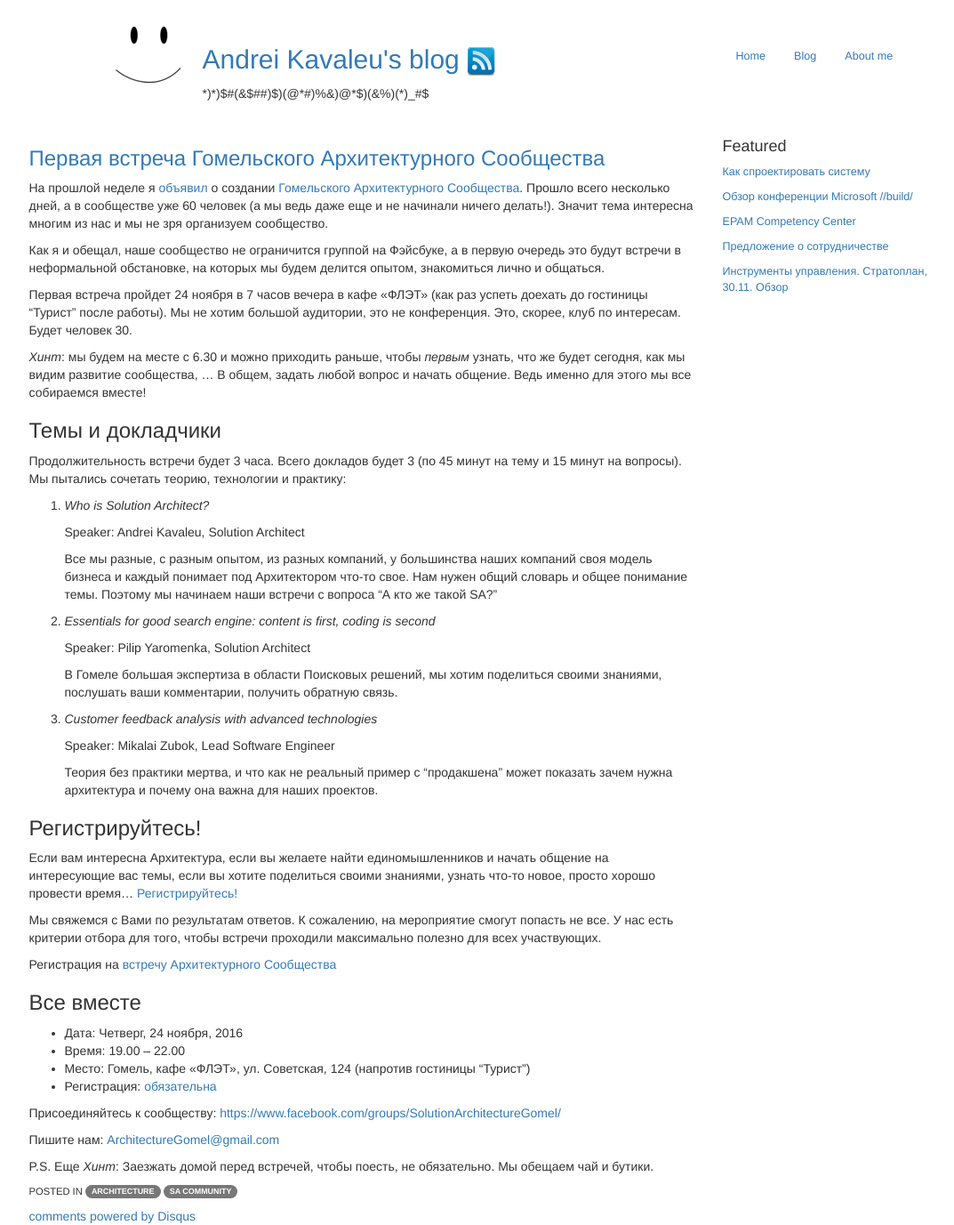
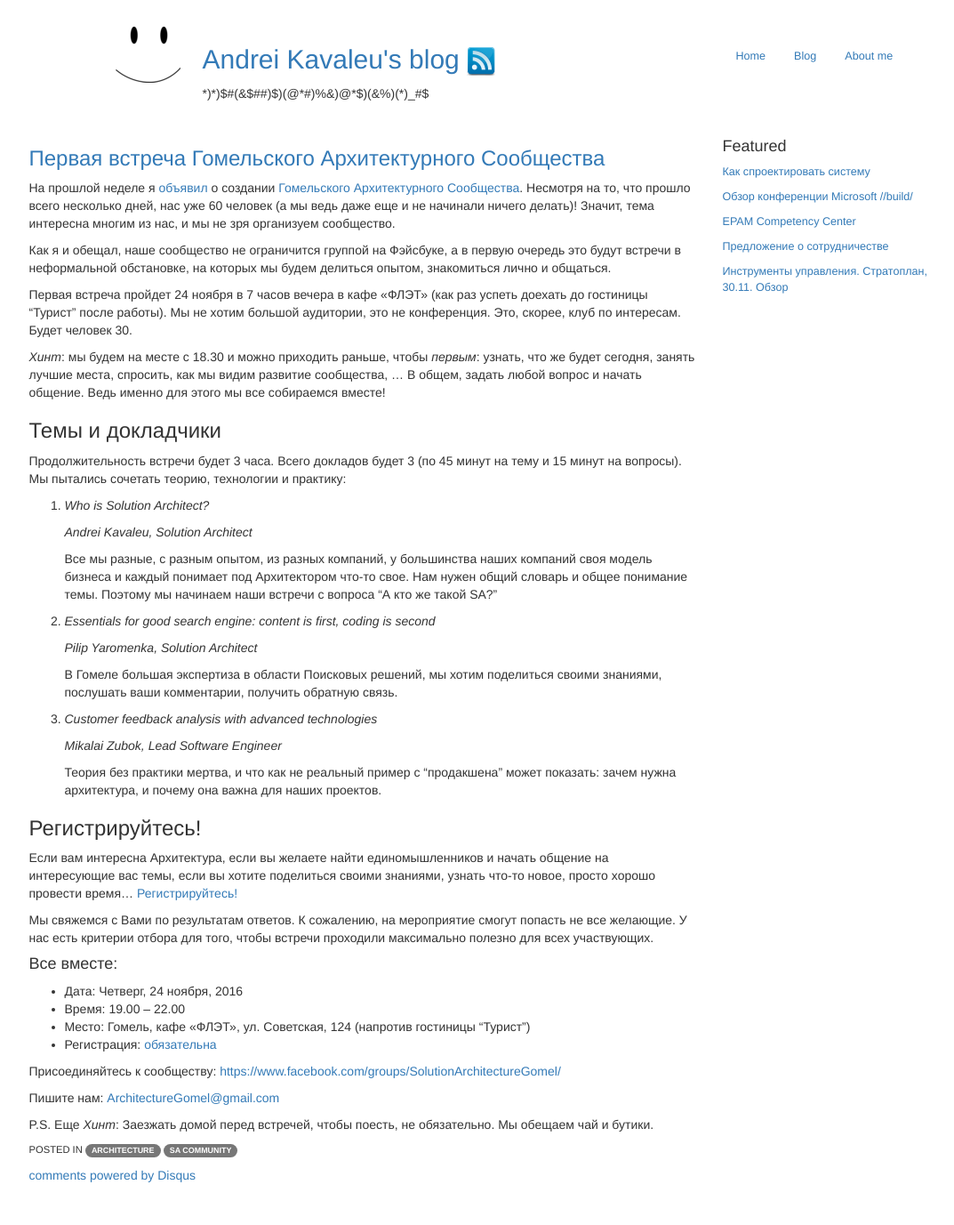
Before and after one commit to akava/akava.github.io, a Jekyll site: the page built from _posts/2015-11-16-SA-Community-Meetup-1.md, in a window 1280 px wide. Shown: the whole page at 89% size, without its empty margins (135-1208 px from the left). Built offline with Jekyll 4.4.1, drawn with Linux system fonts in a browser that asks for light colours; nearby versions of some CDN libraries; comment, search, counter and statistics services are not loaded; after the commit the page ends 1331 px from its top, so only the background shows below that.

Commit message:
Corrections to 2015-11-16-SA-Community-Meetup-1

```diff
--- a/_posts/2015-11-16-SA-Community-Meetup-1.md
+++ b/_posts/2015-11-16-SA-Community-Meetup-1.md
@@ -11,13 +11,13 @@ tags:
   slug: sa-community
 ---
 
-На прошлой неделе я [объявил](http://kavaleu.ru/blog/35-solution-architecture-community-gomel/) о создании [Гомельского Архитектурного Сообщества](https://www.facebook.com/groups/SolutionArchitectureGomel/). Прошло всего несколько дней, а в сообществе уже 60 человек (а мы ведь даже еще и не начинали ничего делать!). Значит тема интересна многим из нас и мы не зря организуем сообщество.
+На прошлой неделе я [объявил](http://kavaleu.ru/blog/35-solution-architecture-community-gomel/) о создании [Гомельского Архитектурного Сообщества](https://www.facebook.com/groups/SolutionArchitectureGomel/). Несмотря на то, что прошло всего несколько дней, нас уже 60 человек (а мы ведь даже еще и не начинали ничего делать)! Значит, тема интересна многим из нас, и мы не зря организуем сообщество.
 
-Как я и обещал, наше сообщество не ограничится группой на Фэйсбуке, а в первую очередь это будут встречи в неформальной обстановке, на которых мы будем делится опытом, знакомиться лично и общаться.
+Как я и обещал, наше сообщество не ограничится группой на Фэйсбуке, а в первую очередь это будут встречи в неформальной обстановке, на которых мы будем делиться опытом, знакомиться лично и общаться.
 
 Первая встреча пройдет 24 ноября в 7 часов вечера в кафе «ФЛЭТ»   <!--more-->  (как раз успеть доехать до гостиницы "Турист" после работы). Мы не хотим большой аудитории, это не конференция. Это, скорее, клуб по интересам. Будет человек 30.
 
-*Хинт*: мы будем на месте с 6.30 и можно приходить раньше, чтобы *первым* узнать, что же будет сегодня, как мы видим развитие сообщества, ... В общем, задать любой вопрос и начать общение. Ведь именно для этого мы все собираемся вместе!
+*Хинт*: мы будем на месте с 18.30 и можно приходить раньше, чтобы *первым*: узнать, что же будет сегодня, занять лучшие места, спросить, как мы видим развитие сообщества, ... В общем, задать любой вопрос и начать общение. Ведь именно для этого мы все собираемся вместе!
 
 ### Темы и докладчики
 
@@ -25,31 +25,29 @@ tags:
 
 1. *Who is Solution Architect?*
 
-   Speaker: Andrei Kavaleu, Solution Architect
+   *Andrei Kavaleu, Solution Architect*
 
    Все мы разные, с разным опытом, из разных компаний, у большинства наших компаний своя модель бизнеса и каждый понимает под Архитектором что-то свое. Нам нужен общий словарь и общее понимание темы. Поэтому мы начинаем наши встречи с вопроса "А кто же такой SA?"
 
 2. *Essentials for good search engine: content is first, coding is second*
 
-   Speaker: Pilip Yaromenka, Solution Architect
+   *Pilip Yaromenka, Solution Architect*
 
    В Гомеле большая экспертиза в области Поисковых решений, мы хотим поделиться своими знаниями, послушать ваши комментарии, получить обратную связь.
 
 3. *Customer feedback analysis with advanced technologies*
 
-   Speaker: Mikalai Zubok, Lead Software Engineer
+   *Mikalai Zubok, Lead Software Engineer*
 
-   Теория без практики мертва, и что как не реальный пример с "продакшена" может показать зачем нужна архитектура и почему она важна для наших проектов.
+   Теория без практики мертва, и что как не реальный пример с "продакшена" может показать: зачем нужна архитектура, и почему она важна для наших проектов.
 
 ### Регистрируйтесь!
 
 Если вам интересна Архитектура, если вы желаете найти единомышленников и начать общение на интересующие вас темы, если вы хотите поделиться своими знаниями, узнать что-то новое, просто хорошо провести время… [Регистрируйтесь!](https://docs.google.com/forms/d/e/1FAIpQLSfJr4dJQ9cA-XcdlKWVIoWRqpv08L-G7u9jxgZQdkudK07L0g/viewform)
 
-Мы свяжемся с Вами по результатам ответов. К сожалению, на мероприятие смогут попасть не все. У нас есть критерии отбора для того, чтобы встречи проходили максимально полезно для всех участвующих.
+Мы свяжемся с Вами по результатам ответов. К сожалению, на мероприятие смогут попасть не все желающие. У нас есть критерии отбора для того, чтобы встречи проходили максимально полезно для всех участвующих.
 
-Регистрация на [встречу Архитектурного Сообщества](https://docs.google.com/forms/d/e/1FAIpQLSfJr4dJQ9cA-XcdlKWVIoWRqpv08L-G7u9jxgZQdkudK07L0g/viewform)
-
-### Все вместе
+#### Все вместе:
 
 * Дата: Четверг, 24 ноября, 2016
 * Время: 19.00 – 22.00
```
